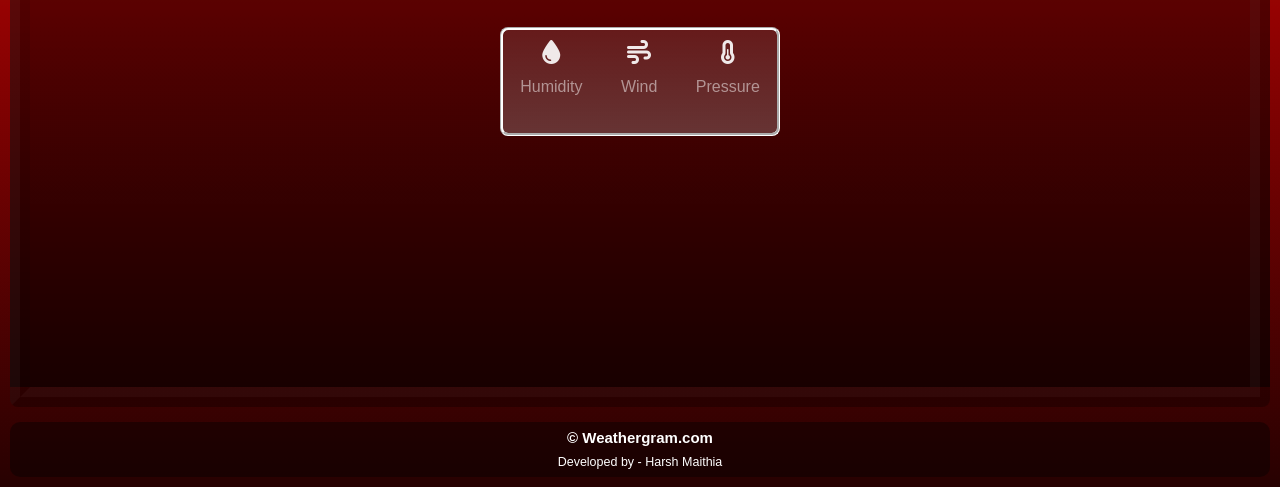
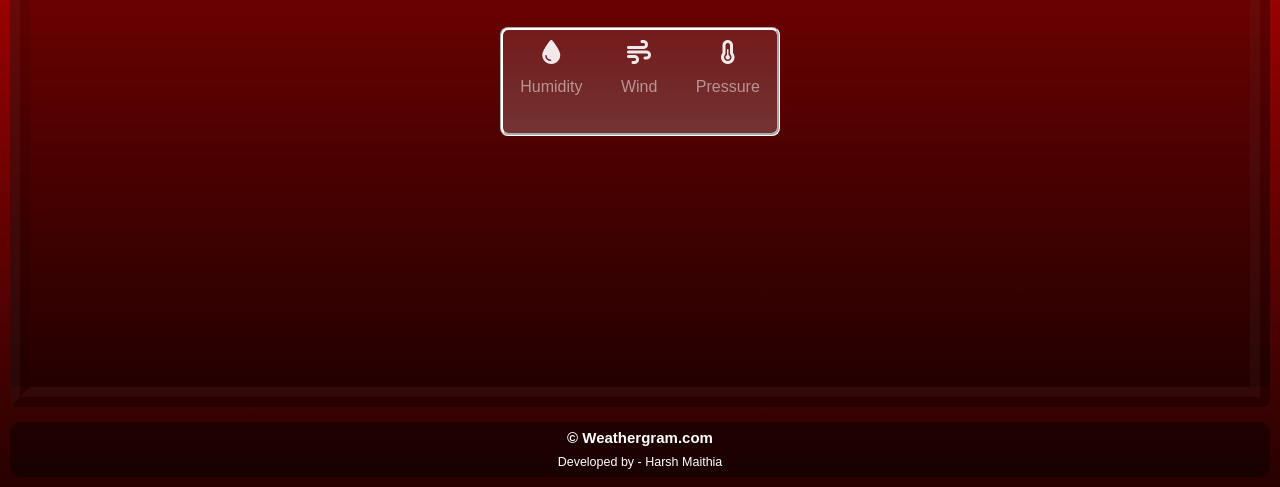
Before and after one commit to HarshMaithia/weathergram, a plain HTML site: page index.html in a window 1280 px wide. Shown: the part 471-958 px from the top of the page. Drawn offline with Linux system fonts and the light colour scheme.

Commit message:
Update styles.css

```diff
--- a/styles.css
+++ b/styles.css
@@ -20,7 +20,7 @@ body
         display: flex;
         flex-direction: column;
         min-height: 100vh;
-        background-image: linear-gradient(to bottom, rgba(0,0,0,0.2),rgba(0,0,0,0.6));
+        background-image: linear-gradient(to bottom, rgba(0,0,0,0.2),rgba(0,0,0,0.4));
         border: ridge 20px rgba(0,0,0,0.1);
         /*border-top: none;
         border-bottom: none;*/
```
